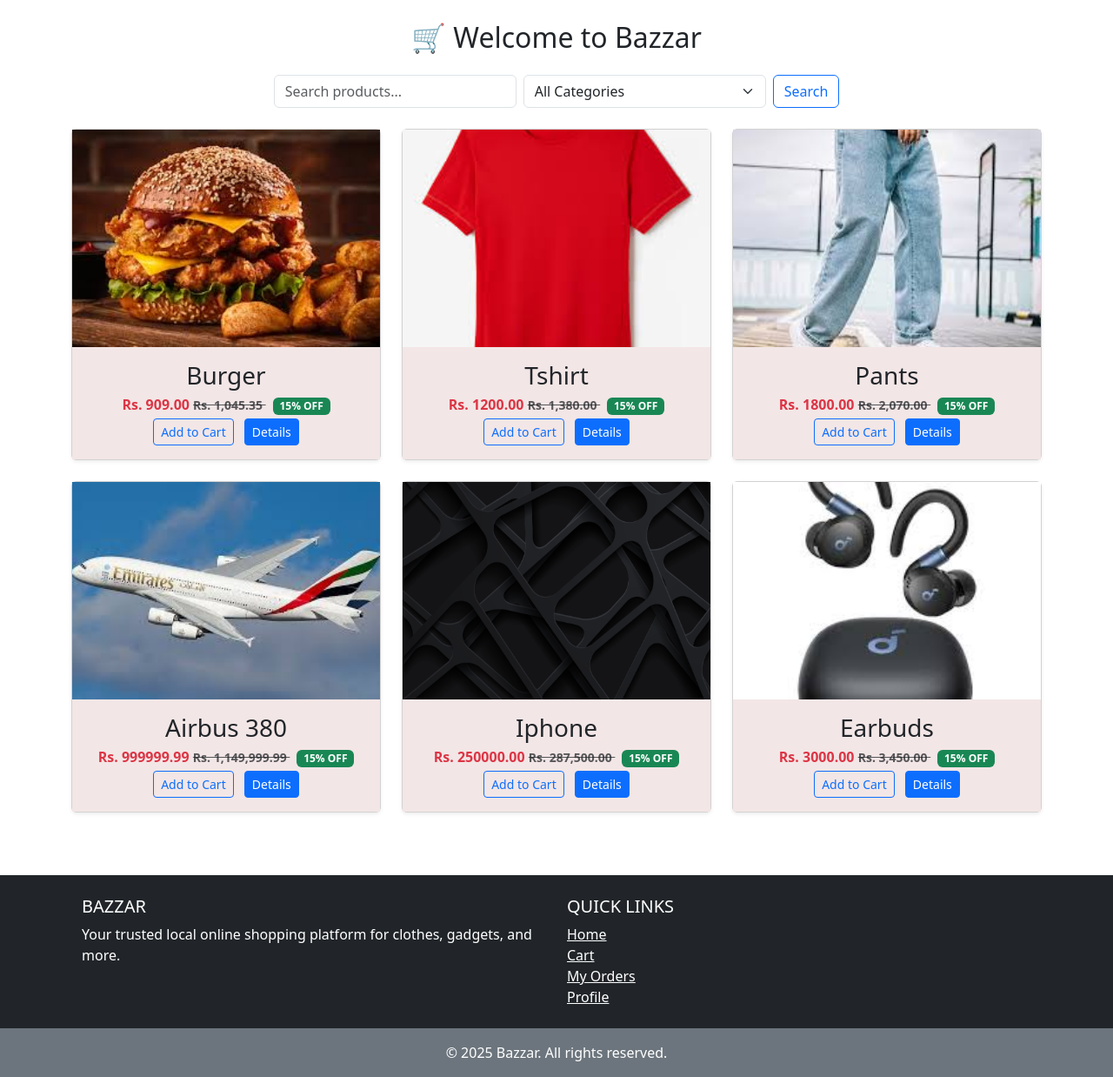
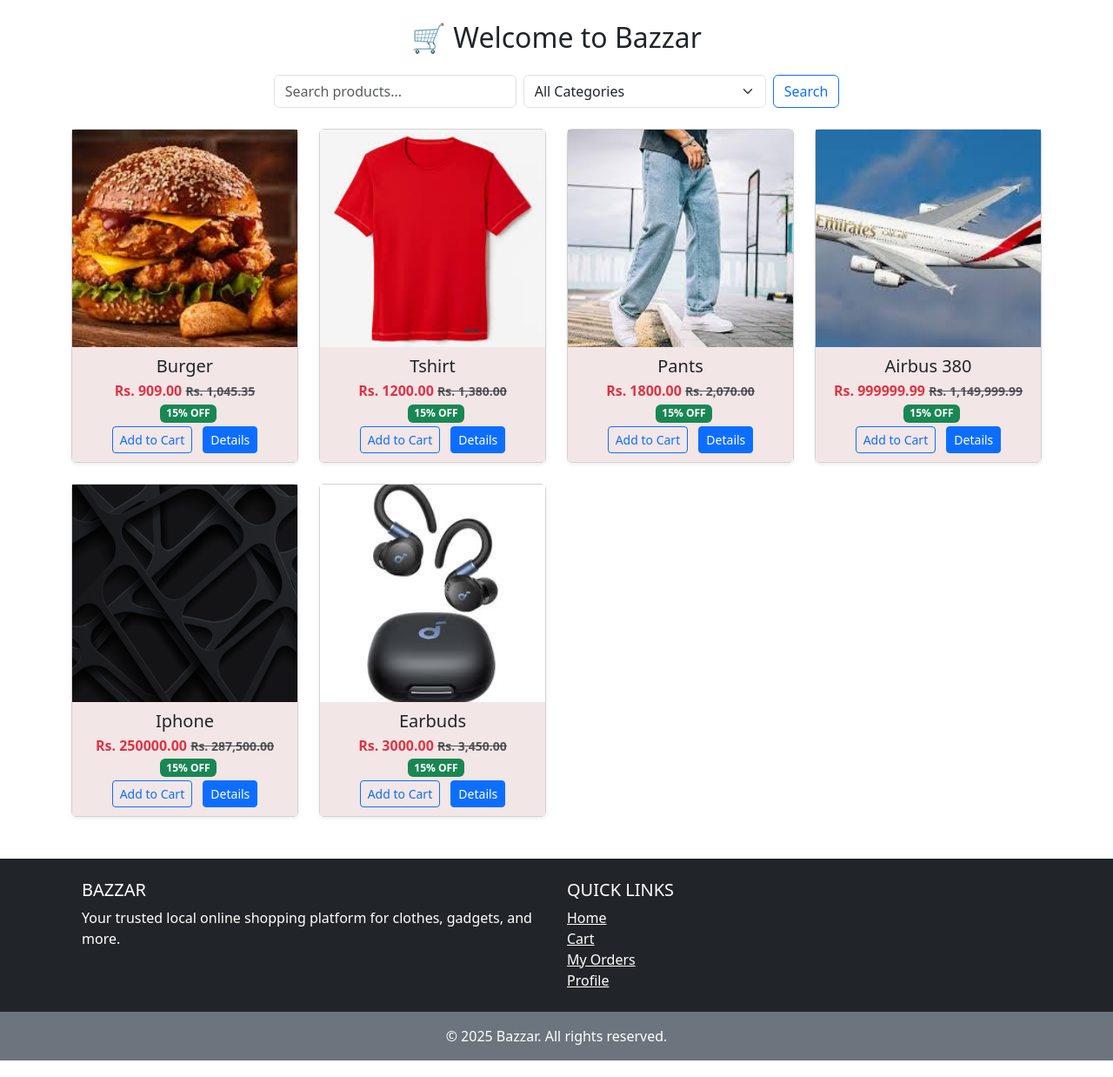
Before and after one commit to krishnabhattarai0/onlineshoppingphp, a PHP site: page / in a window 1280 px wide. Shown: the part 56-1294 px from the top of the page at 87% size. Run offline with PHP 8.4, Linux system fonts and the light colour scheme; data comes from the database, SQL or seed files in the repository.

Commit message:
products contents rows adjusted

```diff
--- a/index.php
+++ b/index.php
@@ -21,19 +21,30 @@
   <title>Bazzar - Online Shopping</title>
   <link href="https://cdn.jsdelivr.net/npm/bootstrap@5.3.0/dist/css/bootstrap.min.css" rel="stylesheet">
   <style>
+    .product-card {
+      height: 100%;
+      display: flex;
+      flex-direction: column;
+      justify-content: space-between;
+    }
     .product-card img {
-      height: 250px;
+      height: 90%;
+      max-height: 250px;
       object-fit: cover;
       width: 100%;
+    }
+    .product-info {
+      background-color: rgb(243, 230, 230);
+      padding: 10px;
     }
   </style>
 </head>
 <body>
 
-<!-- Navbar creation  is done-->
+<!-- Navbar -->
 <nav class="navbar navbar-expand-lg navbar-dark bg-dark">
   <div class="container-fluid">
-  <a class="navbar-brand fw-bold" href="index.php">🛒 Bazzar</a>
+    <a class="navbar-brand fw-bold" href="index.php">🛒 Bazzar</a>
     <button class="navbar-toggler" type="button" data-bs-toggle="collapse" data-bs-target="#navbarNav">
       <span class="navbar-toggler-icon"></span>
     </button>
@@ -85,14 +96,14 @@
   </form>
 
   <!-- Products -->
-  <div class="row">
+  <div class="row row-cols-1 row-cols-sm-2 row-cols-md-4 g-4">
     <?php if ($products->num_rows > 0): ?>
       <?php while ($row = $products->fetch_assoc()): ?>
-        <div class="col-md-4 mb-4">
-          <div class="card h-100 shadow-sm text-center product-card">
+        <div class="col">
+          <div class="card shadow-sm text-center product-card">
             <img src="<?php echo $row['image']; ?>" alt="Product Image">
-            <div class="p-3" style="background-color:rgb(243, 230, 230);">
-              <h3 class="card-title mb-1"><?php echo ucfirst($row['name']); ?></h3>
+            <div class="product-info">
+              <h5 class="card-title mb-1"><?php echo ucfirst($row['name']); ?></h5>
               <p class="mb-1 text-danger fw-bold">
                 Rs. <?php echo $row['price']; ?>
                 <span class="text-muted text-decoration-line-through small">
@@ -100,7 +111,6 @@
                 </span>
                 <span class="badge bg-success ms-2">15% OFF</span>
               </p>
-              <!-- <p class="text-muted small mb-2"><?php echo ucfirst($row['category']); ?></p> -->
               <a href="add_to_cart.php?id=<?php echo $row['id']; ?>" class="btn btn-sm btn-outline-primary me-2">Add to Cart</a>
               <a href="product.php?id=<?php echo $row['id']; ?>" class="btn btn-sm btn-primary">Details</a>
             </div>
@@ -119,12 +129,10 @@
 <footer class="bg-dark text-white text-center text-lg-start mt-5">
   <div class="container p-4">
     <div class="row">
-
       <div class="col-lg-6 col-md-12 mb-4 mb-md-0">
         <h5 class="text-uppercase">Bazzar</h5>
         <p>Your trusted local online shopping platform for clothes, gadgets, and more.</p>
       </div>
-
       <div class="col-lg-3 col-md-6 mb-4 mb-md-0">
         <h5 class="text-uppercase">Quick Links</h5>
         <ul class="list-unstyled mb-0">
@@ -134,9 +142,6 @@
           <li><a href="profile.php" class="text-white">Profile</a></li>
         </ul>
       </div>
-
-
-
     </div>
   </div>
   <div class="text-center p-3 bg-secondary">
@@ -144,7 +149,6 @@
   </div>
 </footer>
 
-<!-- Bootstrap JS -->
 <script src="https://cdn.jsdelivr.net/npm/bootstrap@5.3.0/dist/js/bootstrap.bundle.min.js"></script>
 </body>
 </html>
```
